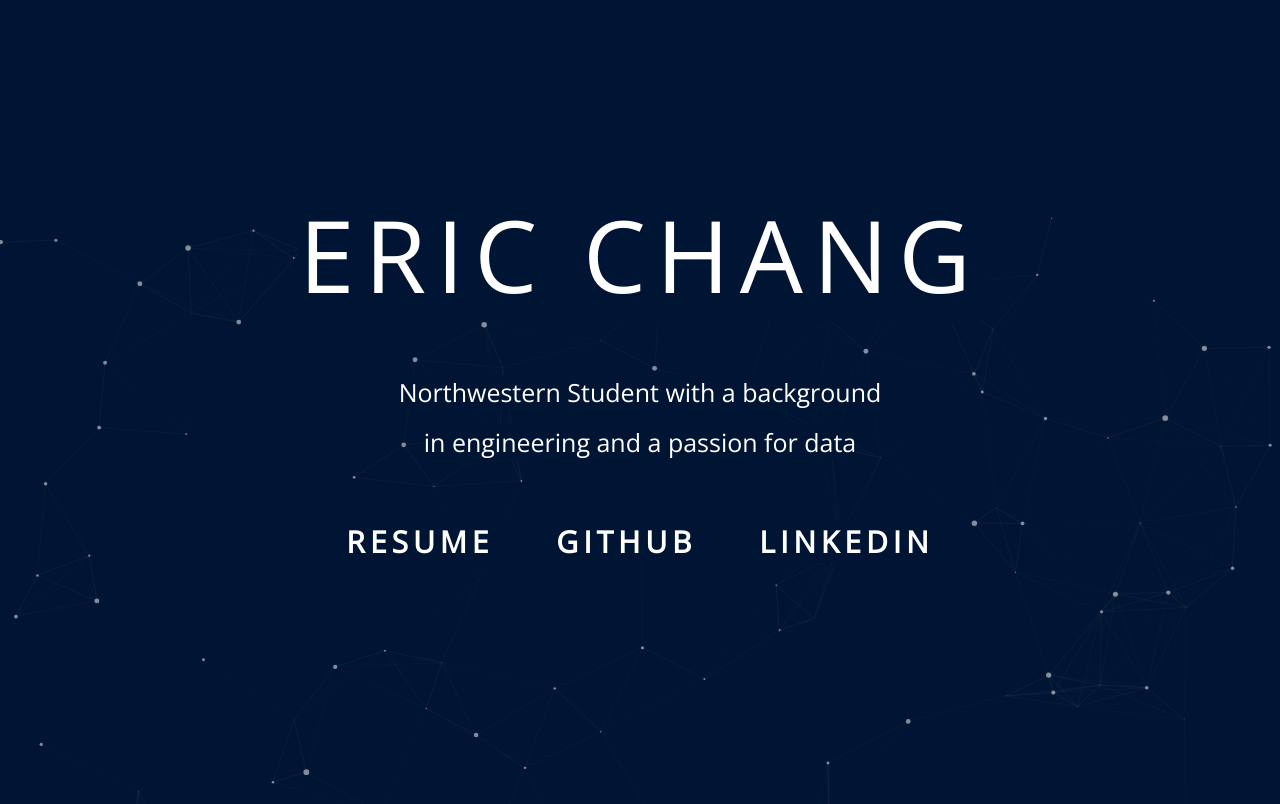
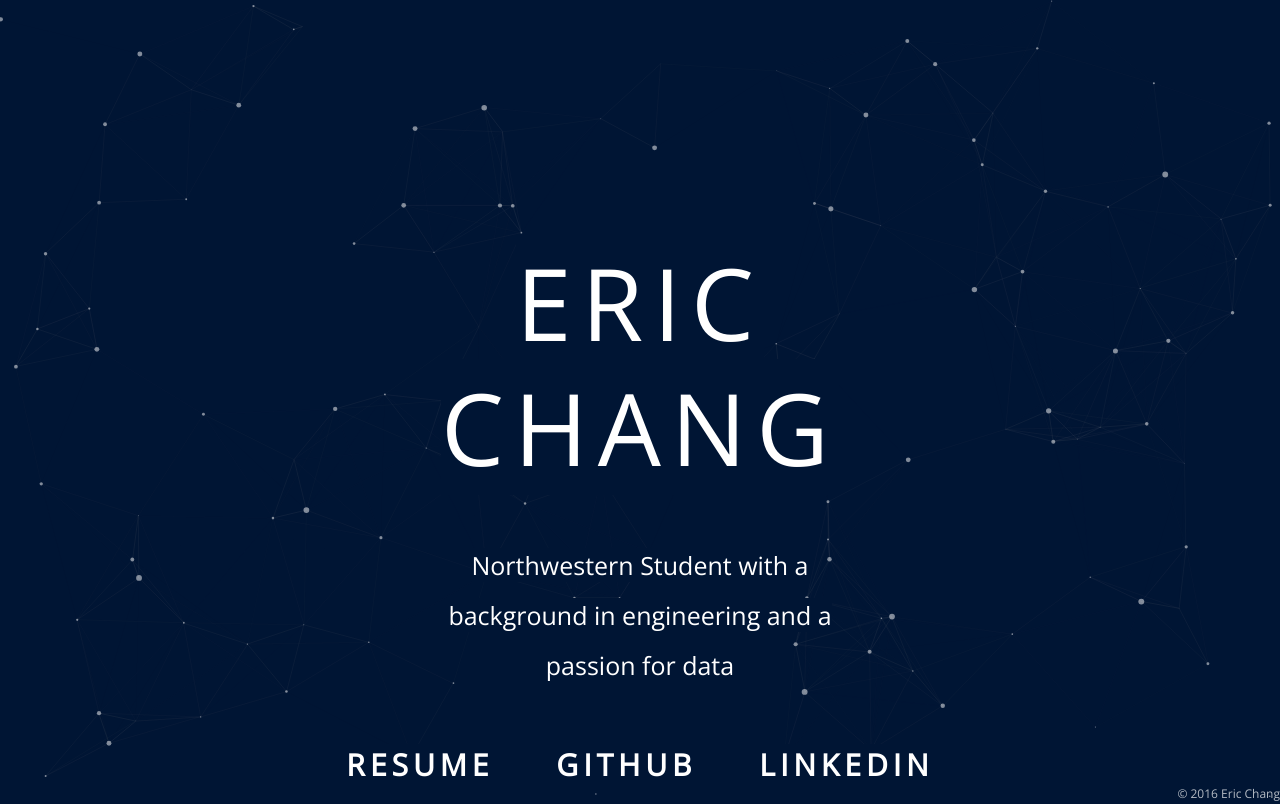
Before and after one commit to chang/old-personal-site, a plain HTML site: page index.html in a window 1280 px wide. Shown: the top 804 px of the page. Drawn offline with nearby package versions, Linux system fonts and the light colour scheme.

Commit message:
add repositioning and copyright

```diff
--- a/index.html
+++ b/index.html
@@ -5,7 +5,7 @@
   <title>Eric Chang</title>
   <meta name="description" content="Eric Chang">
   <meta name="author" content="Eric Chang" />
-  <meta name="viewport" content="width=device-width, initial-scale=1.0, minimum-scale=1.0, maximum-scale=1.0, user-scalable=no">
+  <meta name="viewport" content="width=device-width, height=device-height, initial-scale=1, user-scalable=no">
   <link rel="stylesheet" media="screen" href="style.css">
   <link href="https://fonts.googleapis.com/css?family=Open+Sans:300" rel="stylesheet">
 </head>
@@ -13,7 +13,8 @@
 
 
 <!-- particles.js container -->
-<div id="particles-js">
+<div id="particles-js"></div>
+
 <div class="overlay" id="main">
       <!-- MY NAME -->
       <h1 id="myname"><span>ERIC CHANG</span></h1>
@@ -22,9 +23,9 @@
       <!-- HYPERLINKS -->
       <h2><span> <a href="EricChang_Resume_2016.pdf">RESUME</a> <a href="http://github.com/ericchang00/">GITHUB</a> <a href="https://www.linkedin.com/in/ericcchang">LINKEDIN</a> </span></h2>
 </div>
-</div>
 
 
+<footer style="opacity: 0.7;">© 2016 Eric Chang</footer>
 
 <!-- scripts -->
 <script src="particles.js/particles.js"></script>
--- a/style.css
+++ b/style.css
@@ -59,15 +59,15 @@ canvas{
 
 #particles-js{
   width: 100%;
-  height: 110%;
-  background-color: var(--main-color);
+  height: 100%;
+  background-color: transparent;
   background-image: url('');
   background-size: cover;
   background-position: 50% 50%;
   background-repeat: no-repeat;
   z-index: 1;
   position:relative;
-  top:-20%;
+  top: 0;
 }
 
 #name{
@@ -85,18 +85,20 @@ canvas{
 /*Main overlay and text block*/
 .overlay {
     overflow:visible;
-    /*pointer-events:none;*/
+    pointer-events:none; /*to enable clicking all over*/
     background:none !important;
-    margin: 0 auto;
-    width: 100%;
+    background-size:cover;
+    position: relative;
 }
 
 #main{
   position:relative;
-  top: 40%;
-  margin-top:auto;
-  margin-bottom:auto;
-  width: 60%;
+  margin-left: auto;
+  margin-right: auto;
+  top: -70%;
+  width: 50%;
+  height: 50%;
+  z-index: 1000;
 }
 
 h1 {
@@ -152,18 +154,13 @@ p span{
   background-color: var(--main-color);
 }
 
-
-
-#graybar {
-    position:absolute;
-    left:0;
-    top:0;
-    background: rgba(255,255,255,.5);
-    width:40%;
-    height:500px;
-    z-index: 1000;
+footer{
+  position: absolute;
+  font-size: 12px;
+  bottom: 0;
+  right: 0;
+  opacity: .2;
 }
-
 
 
 /*MOBILE STYLES*/
@@ -184,7 +181,7 @@ h1{
 }
 p{
   font-size: 20px;
-  line-height: 25px;
+  line-height: 35px;
   width:80%;
 }
 
```
Lines whose indentation alone changed are shown as unchanged.
